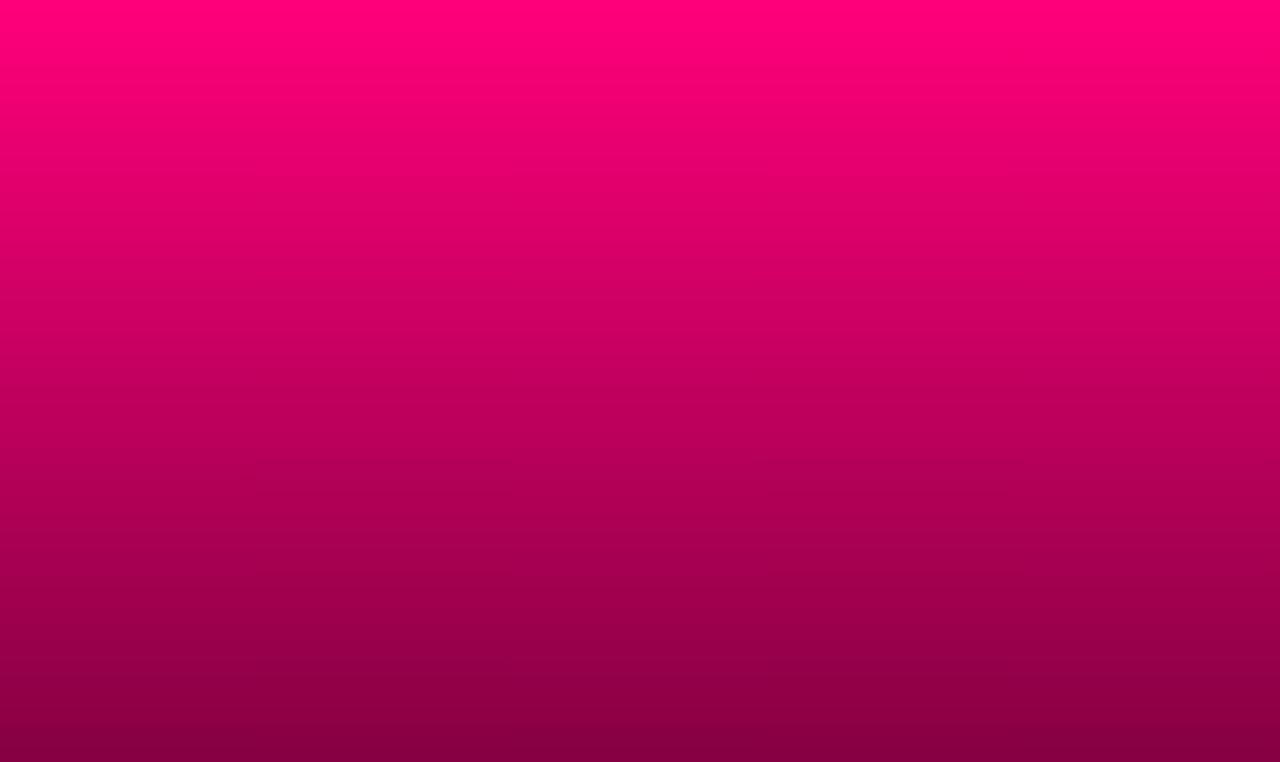
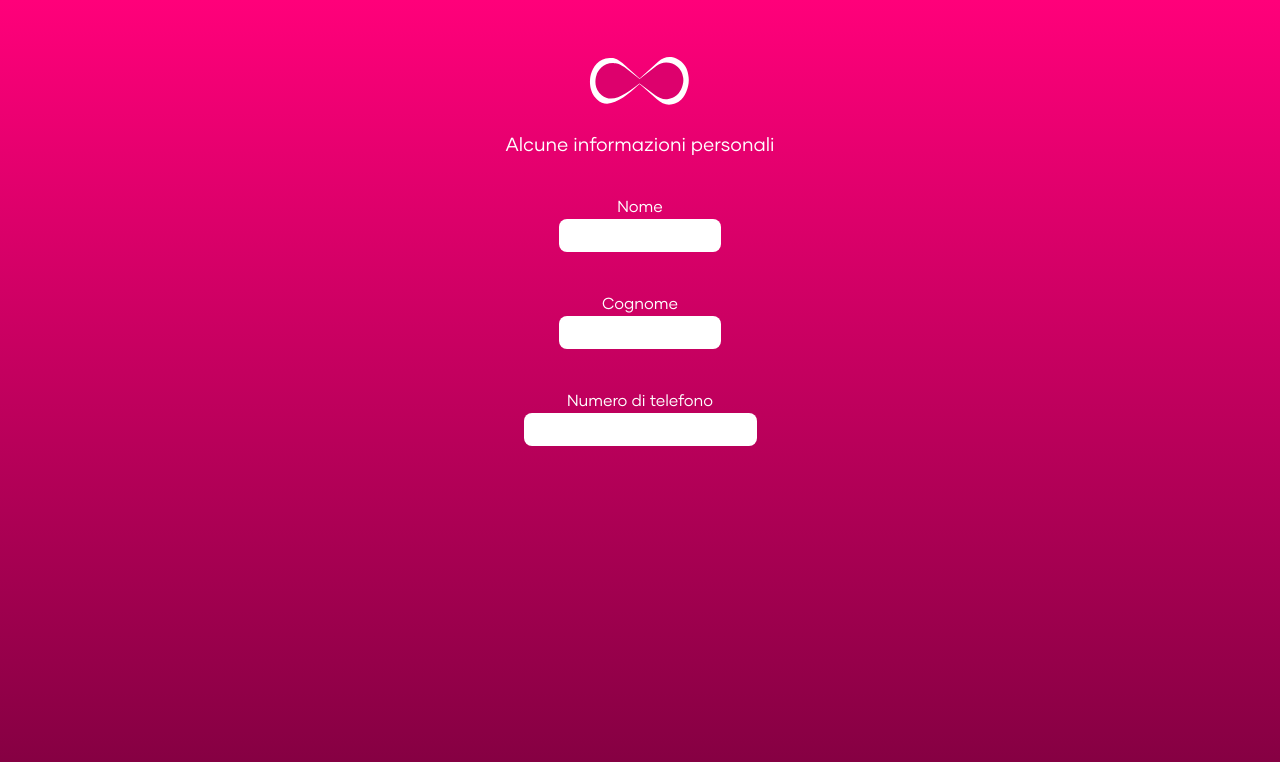
Before and after one commit to IISMargheritaHack/HackTheLove, a React (Vite) app in the folder frontend/: page /bioPage in a window 1280 px wide. Before the commit this address had no page. Shown: the top 762 px of the page. Built offline with nearby package versions, Linux system fonts and the light colour scheme; a web font is replaced by a local one.

Commit message:
created bioPage

```diff
--- a/frontend/src/App.jsx
+++ b/frontend/src/App.jsx
@@ -6,6 +6,7 @@ import { isMobile } from 'react-device-detect';
 import { BrowserRouter, Route, Routes } from 'react-router';
 import IntroPage from '@pages/introPage/introPage.jsx';
 import ProtectedRoute from '@components/protectedRoutes';
+import BioPage from '@pages/bioPage/bioPage';
 // import { healCheck } from './api/api';
 
 function App() {
@@ -38,6 +39,14 @@ function App() {
             </ProtectedRoute>
           }
         />
+        <Route
+          path="/bioPage"
+          element={
+            <ProtectedRoute>
+              <BioPage />
+            </ProtectedRoute>
+          }
+        />
       </Routes>
     </BrowserRouter>
   );
--- a/frontend/src/components/protectedRoutes.jsx
+++ b/frontend/src/components/protectedRoutes.jsx
@@ -13,12 +13,12 @@ const isValidJWT = (token) => {
 };
 
 const ProtectedRoute = ({ children }) => {
-  const token = localStorage.getItem('jwt');
-  console.log(token);
-  console.log(isValidJWT(token));
-  if (!isValidJWT(token)) {
-    return <Navigate to="/login" replace />;
-  }
+  //const token = localStorage.getItem('jwt');
+  //console.log(token);
+  //console.log(isValidJWT(token));
+  //if (!isValidJWT(token)) {
+  // return <Navigate to="/login" replace />;
+  //}
 
   return children;
 };
--- a/frontend/src/components/slideIntroPage.jsx
+++ b/frontend/src/components/slideIntroPage.jsx
@@ -2,7 +2,7 @@ import Carousel from 'react-multi-carousel';
 import 'react-multi-carousel/lib/styles.css';
 import ArrowRight from '@icons/arrowRight';
 import { getUser } from '@api/api';
-
+import { useNavigate } from 'react-router';
 const responsive = {
   tablet: {
     breakpoint: { max: 1024, min: 464 },
@@ -62,7 +62,9 @@ const items = [
 ];
 
 export default function SlideIntroPage() {
-  const ButtonGroup = ({ next }) => { // eslint-disable-line react/prop-types
+  const navigate = useNavigate();
+  const ButtonGroup = ({ next }) => {
+    // eslint-disable-line react/prop-types
     return (
       <div className="carousel-button-group">
         {' '}
@@ -86,6 +88,16 @@ export default function SlideIntroPage() {
     console.log(await getUser());
   })();
 
+  const handleAfterChange = (previousSlide, state) => {
+    //setCurrentSlide(state.currentSlide);
+    console.log(state);
+    // Se siamo all'ultima slide, reindirizza
+    if (state.currentSlide === 2) {
+      console.log('Reindirizzamento in corso...');
+      navigate('/bioPage'); // Cambia "/next-page" con il percorso della pagina desiderata
+    }
+  };
+
   return (
     <div className="w-[80vw]">
       <Carousel
@@ -97,6 +109,7 @@ export default function SlideIntroPage() {
         responsive={responsive}
         ssr={true}
         removeArrowOnDeviceType={['tablet', 'mobile']}
+        afterChange={handleAfterChange}
       >
         {items}
       </Carousel>
--- a/frontend/src/index.css
+++ b/frontend/src/index.css
@@ -35,7 +35,13 @@ body {
   min-height: 100vh;
 }
 
-h1 {
+.logoPage {
+  align-items: center;
+  width: 200px;
+  height: 100px;
+  margin: 0 auto;
+}
+/*h1 {
   font-size: 3.2em;
   line-height: 2.2;
   width: 153px;
--- /dev/null
+++ b/frontend/src/pages/bioPage/bioPage.css
@@ -0,0 +1,39 @@
+#titleBioPage {
+  width: 277px;
+  height: 23px;
+
+  gap: 0px;
+  opacity: 0px;
+  font-size: 19px;
+}
+
+.inputNS {
+  width: 162px;
+  height: 33px;
+  top: 154px;
+  left: 30px;
+  gap: 0px;
+
+  opacity: 0px;
+
+  background-color: white;
+  color: black;
+  border-radius: 8px;
+  outline: none;
+  padding: 8px;
+}
+
+.inputTelephone {
+  width: 233px;
+  height: 33px;
+  top: 231px;
+  left: 30px;
+  gap: 0px;
+  opacity: 0px;
+
+  background-color: white;
+  color: black;
+  border-radius: 8px;
+  outline: none;
+  padding: 8px;
+}
--- /dev/null
+++ b/frontend/src/pages/bioPage/bioPage.jsx
@@ -0,0 +1,36 @@
+import './bioPage.css';
+
+function BioPage() {
+  return (
+    <div>
+      <div id="header">
+        <img className="logoPage" src={'logo.svg'} alt="Logo" />
+      </div>
+
+      <div className="" id="title">
+        <h1 id="titleBioPage">Alcune informazioni personali</h1>
+      </div>
+
+      <div id="input-nome/cognome" className="mt-10">
+        <label className="text-left">Nome</label>
+        <div className="">
+          <input className="inputNS" />
+        </div>
+        <div className="mt-10">
+          <label className="text-left ">Cognome</label>
+          <div>
+            <input className="inputNS" />
+          </div>
+          <div className="mt-10">
+            <label className="text-left ">Numero di telefono</label>
+            <div>
+              <input className="inputTelephone" />
+            </div>
+          </div>
+        </div>
+      </div>
+    </div>
+  );
+}
+
+export default BioPage;
--- a/frontend/src/pages/introPage/introPage.jsx
+++ b/frontend/src/pages/introPage/introPage.jsx
@@ -6,7 +6,7 @@ function IntroPage() {
     <div id="main">
       <div id="header" className="mt-[28vh]">
         <div id="center" className="">
-          <img id="logo" src={'logo.svg'} alt="Logo" />
+          <img className="logoPage" src={'logo.svg'} alt="Logo" />
         </div>
         <div>
           <SlideIntroPage />
--- a/frontend/src/pages/loginPage/loginPage.css
+++ b/frontend/src/pages/loginPage/loginPage.css
@@ -1,8 +1,4 @@
-body {
-  font-family: 'Gilmer', sans-serif;
-}
-
-#h1 {
+#titleLoginPage {
   width: 153px;
   height: 26px;
 
@@ -18,7 +14,7 @@ body {
   color: #ffffff;
 }
 
-#p1 {
+#Subtitle {
   width: 333px;
   height: 14px;
 
@@ -34,7 +30,7 @@ body {
   color: #ffffff;
 }
 
-#p2 {
+#pLoginPage {
   width: 346px;
   height: 42px;
   gap: 0px;
@@ -49,7 +45,7 @@ body {
   color: #ffffff;
 }
 
-#button {
+#buttonLoginPage {
   display: flex;
   justify-content: center;
   align-items: center;
@@ -58,10 +54,3 @@ body {
   margin: 0 auto;
   border-radius: 10px;
 }
-
-#logo {
-  align-items: center;
-  width: 200px;
-  height: 100px;
-  margin: 0 auto;
-}
--- a/frontend/src/pages/loginPage/loginPage.jsx
+++ b/frontend/src/pages/loginPage/loginPage.jsx
@@ -6,23 +6,23 @@ function LoginPage() {
     <div id="main">
       <div id="header" className="mt-[28vh]">
         <div id="center" className="">
-          <img id="logo" src={'logo.svg'} alt="Logo" />
+          <img className="logoPage" src={'logo.svg'} alt="Logo" />
         </div>
 
         <div id="Hack" className=" flex">
-          <h1 className="ms-auto me-auto" id="h1">
+          <h1 className="ms-auto me-auto" id="titleLoginPage">
             Hack The Love
           </h1>
         </div>
 
         <div className="mt-2">
-          <p id="p1">Scopri chi è la tua anima gemella nella scuola</p>
+          <p id="Subtitle">Scopri chi è la tua anima gemella nella scuola</p>
         </div>
       </div>
 
       <div id="container-footer" className="center mt-56">
         <div id="services">
-          <p id="p2">
+          <p id="pLoginPage">
             Cliccando Log in accetti automaticamente i nostri termini di
             servizio. Leggi come gestiamo i tuoi dati con la nostra <br></br>
             <span className="underline">Privacy Policy</span> e{' '}
@@ -30,7 +30,7 @@ function LoginPage() {
           </p>
         </div>
 
-        <div id="button" className="">
+        <div id="buttonLoginPage" className="">
           <LoginButton></LoginButton>
         </div>
       </div>
```
